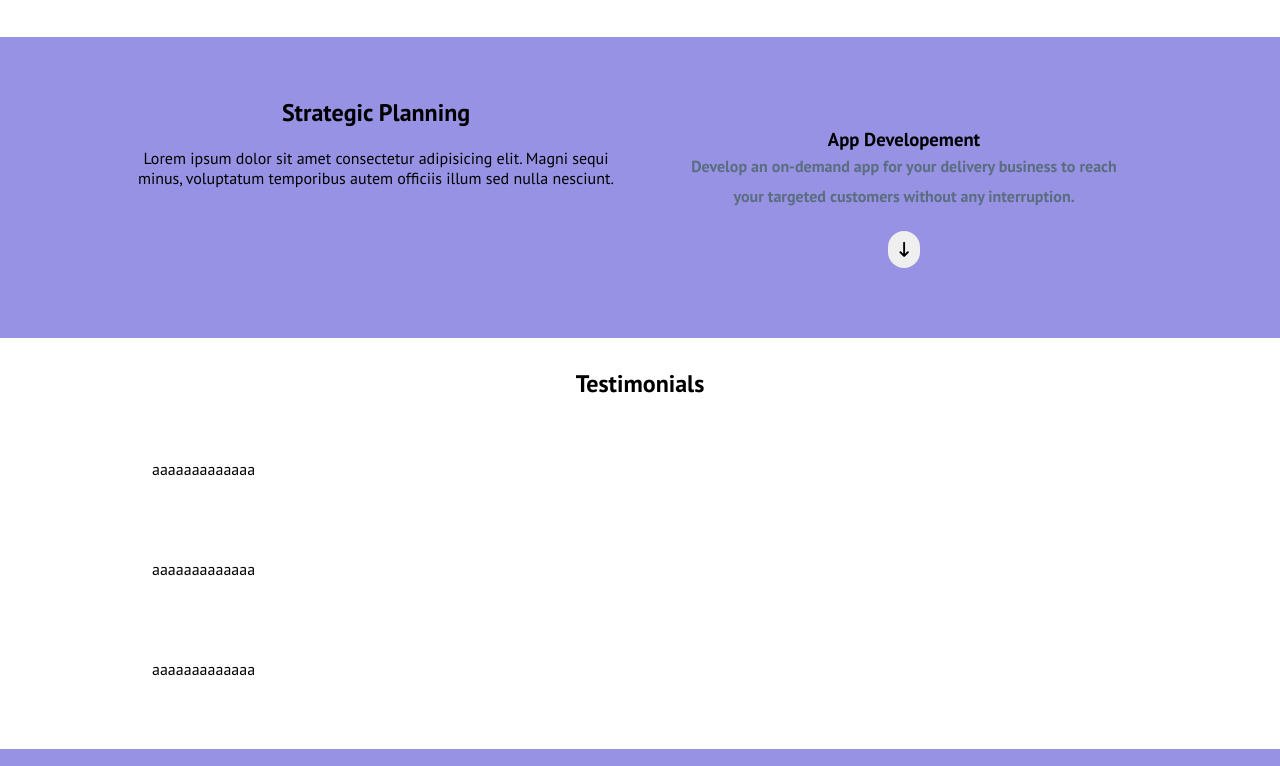
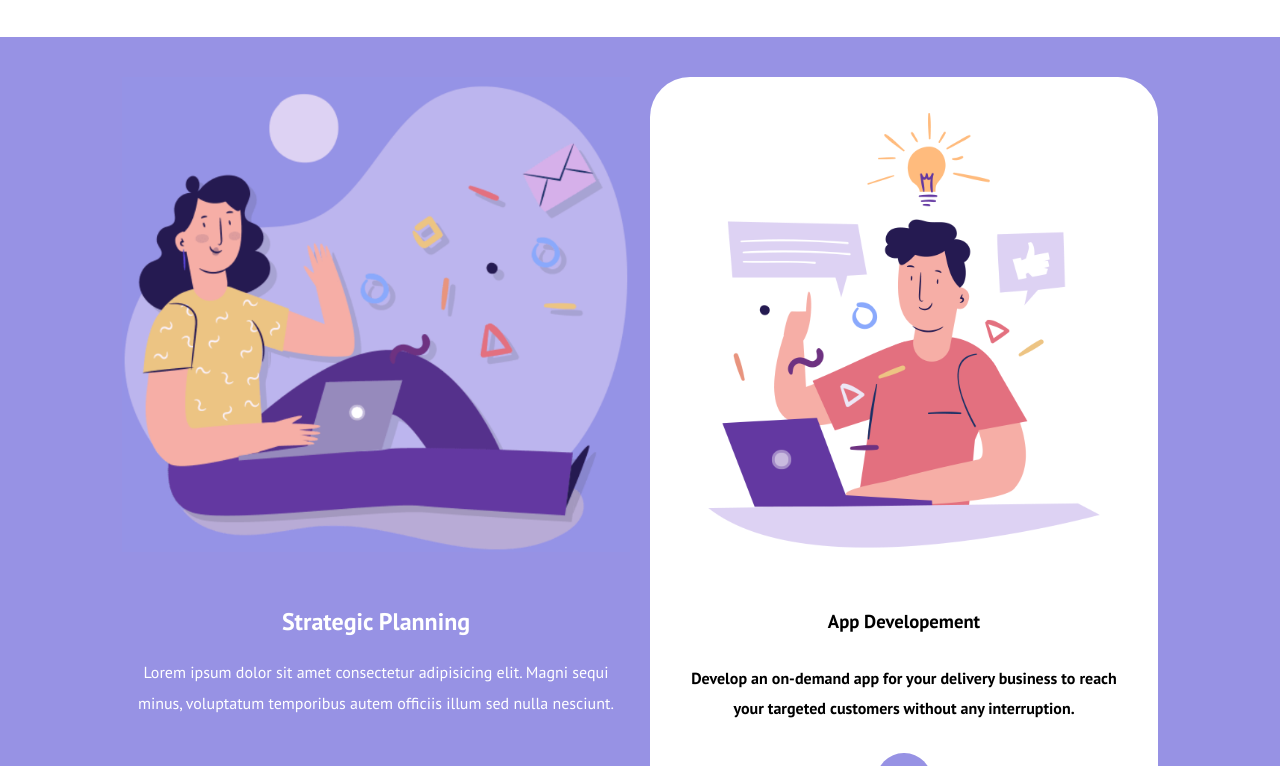
Before and after one commit to Therakar/htmlcss-responsive-layout, a plain HTML site: page index.html in a window 1280 px wide. Shown: the part 837-1603 px from the top of the page. Drawn offline with Linux system fonts and the light colour scheme.

Commit message:
section planning responsive

```diff
--- a/css/interactive.css
+++ b/css/interactive.css
@@ -18,3 +18,9 @@
     background-color: var(--first-color);
     color: white;
 }
+
+.circle{
+    background-color: var(--second-color);
+    padding: 20px 22px;
+    border-radius: 100%;
+}
--- a/css/main.css
+++ b/css/main.css
@@ -23,19 +23,29 @@ section:nth-last-of-type(odd){
 
 #highlights img{
     padding-top: 1.25rem;
-    width: 100%;
+    max-width: 100%;
+    height: auto;
 }
 
 h2{
     padding-bottom: 1.25rem;
 }
 
-.card p{
-    line-height: 1.9;
-    padding-bottom: 1.25rem;
+/* PLANNING SECTION */
+#planning img{
+    max-width: 100%;
+    height: auto;
+    padding-bottom: 50px;
 }
 
-/* PLANNING SECTION */
+#planning .card{
+    background-color: white;
+    border-radius: 40px;
+}
+
+#planning .card p{
+    padding: 30px 0;
+}
 
 /* BENEFITS SECTION */
 
--- a/css/responsive.css
+++ b/css/responsive.css
@@ -22,6 +22,7 @@
         width: 50%;
     }
 
+    /* main-planning */
 
     /* main-benefits */
     #benefits .col{
@@ -43,7 +44,7 @@
         display: block;
     }
 
-    /*  */
+    /* highlights */
     #highlights .card:first-of-type{
         flex-direction: row;
     }
--- a/css/typography.css
+++ b/css/typography.css
@@ -7,7 +7,21 @@ h2 i{
     font-size: 100px;
 }
 
-.card p{
+#highlights .card p{
     color: var(--third-color-light);
     font-weight: 600;
 }
+
+.card p{
+    font-weight: 600;
+}
+
+p{
+    line-height: 1.9;
+    padding-bottom: 1.25rem;
+}
+
+/* planning */
+#planning .col-text{
+    color: white;
+}
--- a/index.html
+++ b/index.html
@@ -105,7 +105,7 @@
                             <p>Lorem ipsum dolor sit amet consectetur adipisicing elit. Magni sequi minus, voluptatum temporibus autem officiis illum sed nulla nesciunt.</p>
                         </div>
                     </article>
-                    <article class="col">
+                    <article class="col col-right">
                         <div class="card">
                             <img src="img/planning2.png" alt="">
                             <h3>App Developement</h3>
```
Also changed, not shown: img/planning1.png (added), img/planning2.png (added).
